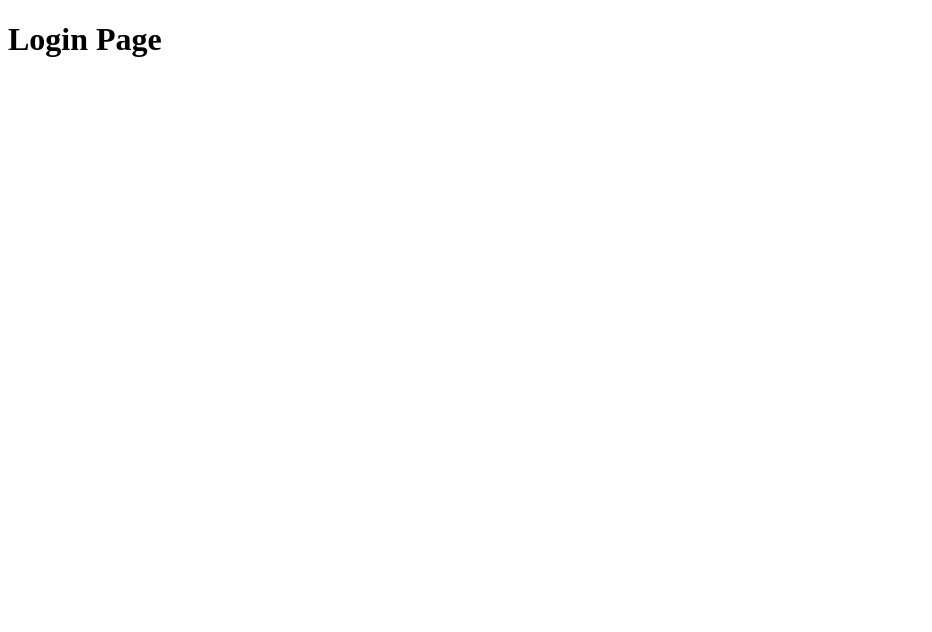
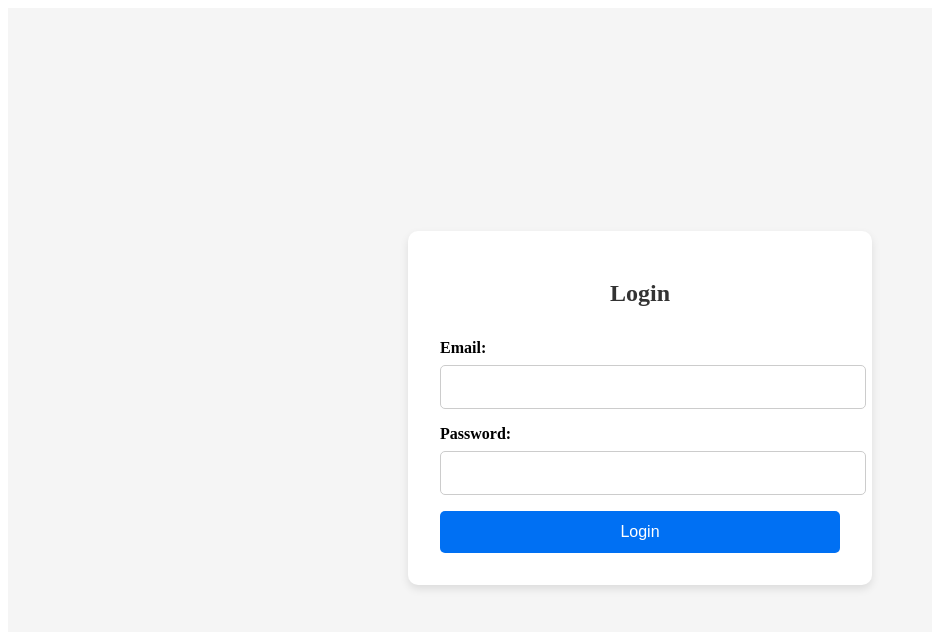
Before and after one commit to Hukkenberg/thesis24, a Next.js app in the folder frontend/: page /auth/login in a window 1280 px wide. Shown: the top 632 px of the page, without its empty margins (0-932 px from the left). Built offline with nearby package versions, Linux system fonts and the light colour scheme.

Commit message:
update #22

```diff
--- a/frontend/pages/auth/login.js
+++ b/frontend/pages/auth/login.js
@@ -1,6 +1,46 @@
+import React, { useState } from "react";
+import styles from "../../styles/Login.module.css";
 
 const Login = () => {
-    return <h1>Login Page</h1>;
+  const [email, setEmail] = useState("");
+  const [password, setPassword] = useState("");
+
+  const handleSubmit = (e) => {
+    e.preventDefault();
+    console.log("Logging in:", { email, password });
+    // Add your login API call here
+  };
+
+  return (
+    <div className={styles.container}>
+      <form className={styles.form} onSubmit={handleSubmit}>
+        <h1 className={styles.title}>Login</h1>
+        <div className={styles.inputGroup}>
+          <label htmlFor="email">Email:</label>
+          <input
+            type="email"
+            id="email"
+            value={email}
+            onChange={(e) => setEmail(e.target.value)}
+            required
+          />
+        </div>
+        <div className={styles.inputGroup}>
+          <label htmlFor="password">Password:</label>
+          <input
+            type="password"
+            id="password"
+            value={password}
+            onChange={(e) => setPassword(e.target.value)}
+            required
+          />
+        </div>
+        <button type="submit" className={styles.button}>
+          Login
+        </button>
+      </form>
+    </div>
+  );
 };
 
 export default Login;
--- /dev/null
+++ b/frontend/styles/Login.module.css
@@ -0,0 +1,57 @@
+.container {
+  display: flex;
+  justify-content: center;
+  align-items: center;
+  height: 100vh;
+  background-color: #f5f5f5;
+}
+
+.form {
+  background: white;
+  padding: 2rem;
+  border-radius: 10px;
+  box-shadow: 0 4px 8px rgba(0, 0, 0, 0.1);
+  width: 100%;
+  max-width: 400px;
+}
+
+.title {
+  margin-bottom: 2rem;
+  text-align: center;
+  font-size: 1.5rem;
+  color: #333;
+}
+
+.inputGroup {
+  margin-bottom: 1rem;
+}
+
+.inputGroup label {
+  display: block;
+  margin-bottom: 0.5rem;
+  font-weight: bold;
+}
+
+.inputGroup input {
+  width: 100%;
+  padding: 0.75rem;
+  border: 1px solid #ccc;
+  border-radius: 5px;
+  font-size: 1rem;
+}
+
+.button {
+  width: 100%;
+  padding: 0.75rem;
+  border: none;
+  border-radius: 5px;
+  background-color: #0070f3;
+  color: white;
+  font-size: 1rem;
+  cursor: pointer;
+  transition: background-color 0.3s;
+}
+
+.button:hover {
+  background-color: #005bb5;
+}
```
Also changed, not shown: 1 other file (tests, documents, lock files or other folders).
